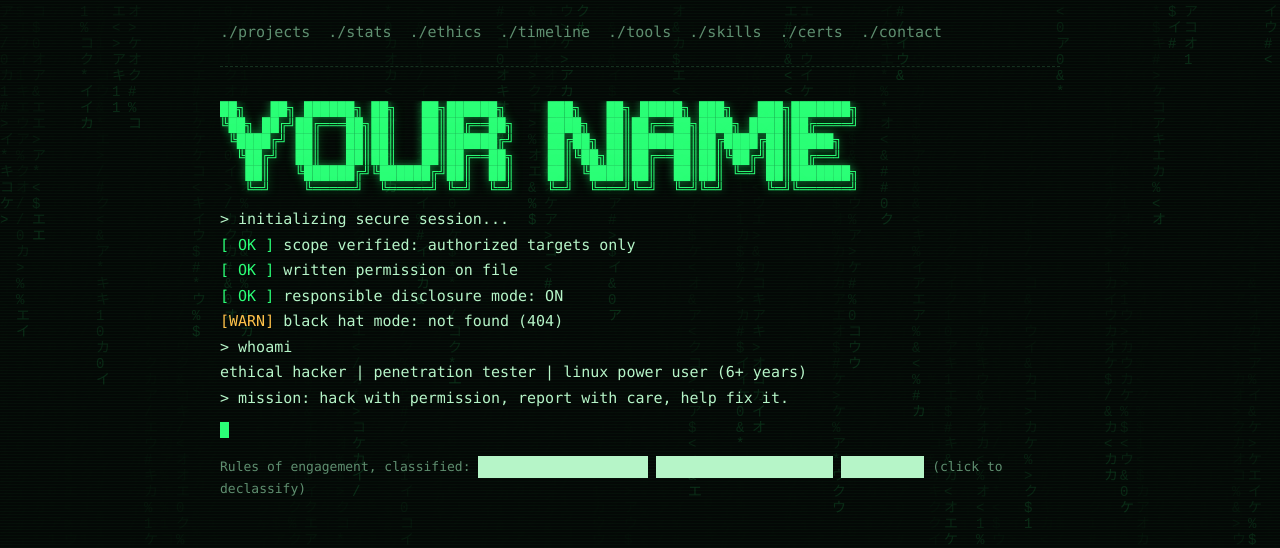
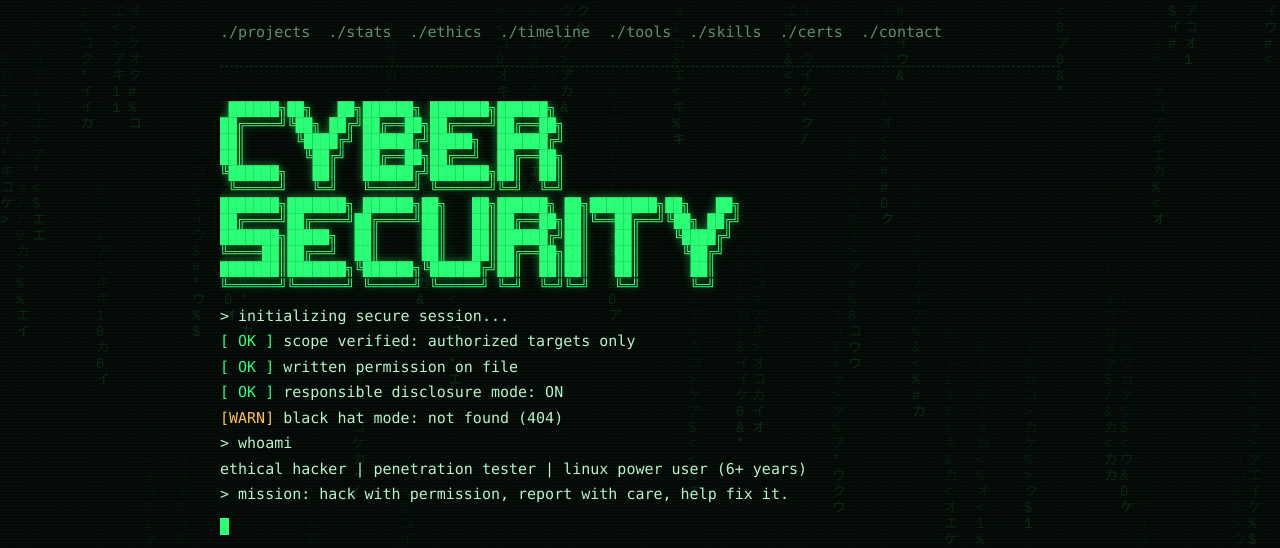
Before and after one commit to raedmosaed0/Cybersecurity-portfolio, a plain HTML site: page index.html in a window 1280 px wide. Shown: the top 548 px of the page. Drawn offline with Linux system fonts and the light colour scheme.

Commit message:
Update title and footer for Cyber Security

```diff
--- a/index.html
+++ b/index.html
@@ -6,7 +6,7 @@
 <meta http-equiv="Content-Security-Policy" content="default-src 'none'; script-src 'self'; style-src 'self'; img-src 'self' data:; base-uri 'none'; form-action 'none'; connect-src 'none'">
 <meta name="referrer" content="no-referrer">
 <meta name="description" content="Ethical hacker portfolio: authorized penetration testing, bug bounty and responsible disclosure.">
-<title>Your Name — Ethical Hacker</title>
+<title>Cyber Security — Ethical Hacker</title>
 <link rel="stylesheet" href="style.css">
 </head>
 <body>
@@ -14,13 +14,19 @@
 <div class="wrap">
 <nav aria-label="Main"><a href="#projects">./projects</a><a href="#stats">./stats</a><a href="#ethics">./ethics</a><a href="#timeline">./timeline</a><a href="#tools">./tools</a><a href="#skills">./skills</a><a href="#certs">./certs</a><a href="#contact">./contact</a></nav>
 
-<pre class="banner" aria-label="Your Name">
-██╗   ██╗ ██████╗ ██╗   ██╗██████╗     ███╗   ██╗ █████╗ ███╗   ███╗███████╗
-╚██╗ ██╔╝██╔═══██╗██║   ██║██╔══██╗    ████╗  ██║██╔══██╗████╗ ████║██╔════╝
- ╚████╔╝ ██║   ██║██║   ██║██████╔╝    ██╔██╗ ██║███████║██╔████╔██║█████╗
-  ╚██╔╝  ██║   ██║██║   ██║██╔══██╗    ██║╚██╗██║██╔══██║██║╚██╔╝██║██╔══╝
-   ██║   ╚██████╔╝╚██████╔╝██║  ██║    ██║ ╚████║██║  ██║██║ ╚═╝ ██║███████╗
-   ╚═╝    ╚═════╝  ╚═════╝ ╚═╝  ╚═╝    ╚═╝  ╚═══╝╚═╝  ╚═╝╚═╝     ╚═╝╚══════╝</pre>
+<pre class="banner" aria-label="Cyber Security">
+ ██████╗██╗   ██╗██████╗ ███████╗██████╗
+██╔════╝╚██╗ ██╔╝██╔══██╗██╔════╝██╔══██╗
+██║      ╚████╔╝ ██████╔╝█████╗  ██████╔╝
+██║       ╚██╔╝  ██╔══██╗██╔══╝  ██╔══██╗
+╚██████╗   ██║   ██████╔╝███████╗██║  ██║
+ ╚═════╝   ╚═╝   ╚═════╝ ╚══════╝╚═╝  ╚═╝
+███████╗███████╗ ██████╗██╗   ██╗██████╗ ██╗████████╗██╗   ██╗
+██╔════╝██╔════╝██╔════╝██║   ██║██╔══██╗██║╚══██╔══╝╚██╗ ██╔╝
+███████╗█████╗  ██║     ██║   ██║██████╔╝██║   ██║    ╚████╔╝
+╚════██║██╔══╝  ██║     ██║   ██║██╔══██╗██║   ██║     ╚██╔╝
+███████║███████╗╚██████╗╚██████╔╝██║  ██║██║   ██║      ██║
+╚══════╝╚══════╝ ╚═════╝ ╚═════╝ ╚═╝  ╚═╝╚═╝   ╚═╝      ╚═╝</pre>
 <div id="boot" aria-live="off"></div><span class="cursor" aria-hidden="true"></span>
 <noscript><p>Ethical hacker: authorized penetration testing, bug bounty, responsible disclosure.</p></noscript>
 <p class="tag">Rules of engagement, classified: <button class="redact" aria-pressed="false">authorized scope only</button> <button class="redact" aria-pressed="false">responsible disclosure</button> <button class="redact" aria-pressed="false">do no harm</button> (click to declassify)</p>
@@ -107,7 +113,7 @@
 <a class="btn" href="mailto:you@example.com">send_message</a>
 </section>
 
-<footer>© 2026 Your Name. Connection closed.<br>Developed by <a href="https://github.com/raedmosaed0" target="_blank" rel="noopener noreferrer">Raed Mosaed</a></footer>
+<footer>© 2026 Cyber Security. Connection closed.<br>Developed by <a href="https://github.com/raedmosaed0" target="_blank" rel="noopener noreferrer">Raed Mosaed</a></footer>
 </div>
 
 <script src="script.js"></script>
```
